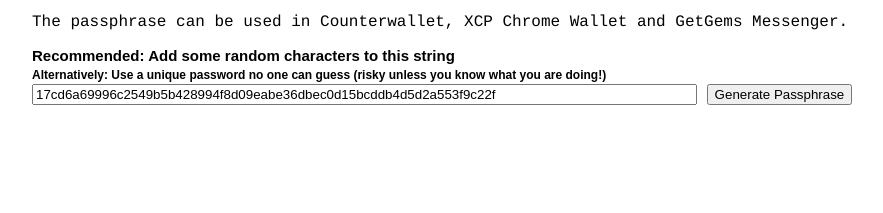
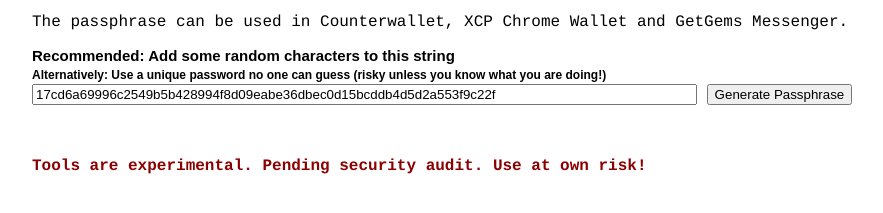
Before and after one commit to Jpja/BTC-and-XCP-Passphrase-Tools, a plain HTML site: page brain-passphrase.html in a window 1280 px wide. Shown: the part 139-352 px from the top of the page, without its empty margins (6-889 px from the left). Drawn offline with Linux system fonts and the light colour scheme.

Commit message:
Update brain-passphrase.html

```diff
--- a/brain-passphrase.html
+++ b/brain-passphrase.html
@@ -44,6 +44,8 @@
 
 <p id="demo"></p>
 
+<p>&nbsp;<br />&nbsp;<br /><span style="font-weight:bold; color:#8B0000;">Tools are experimental. Pending security audit. Use at own risk!</span></p>
+
 <script>
 function randomHashInput() {
 	Math.seedrandom();
```
